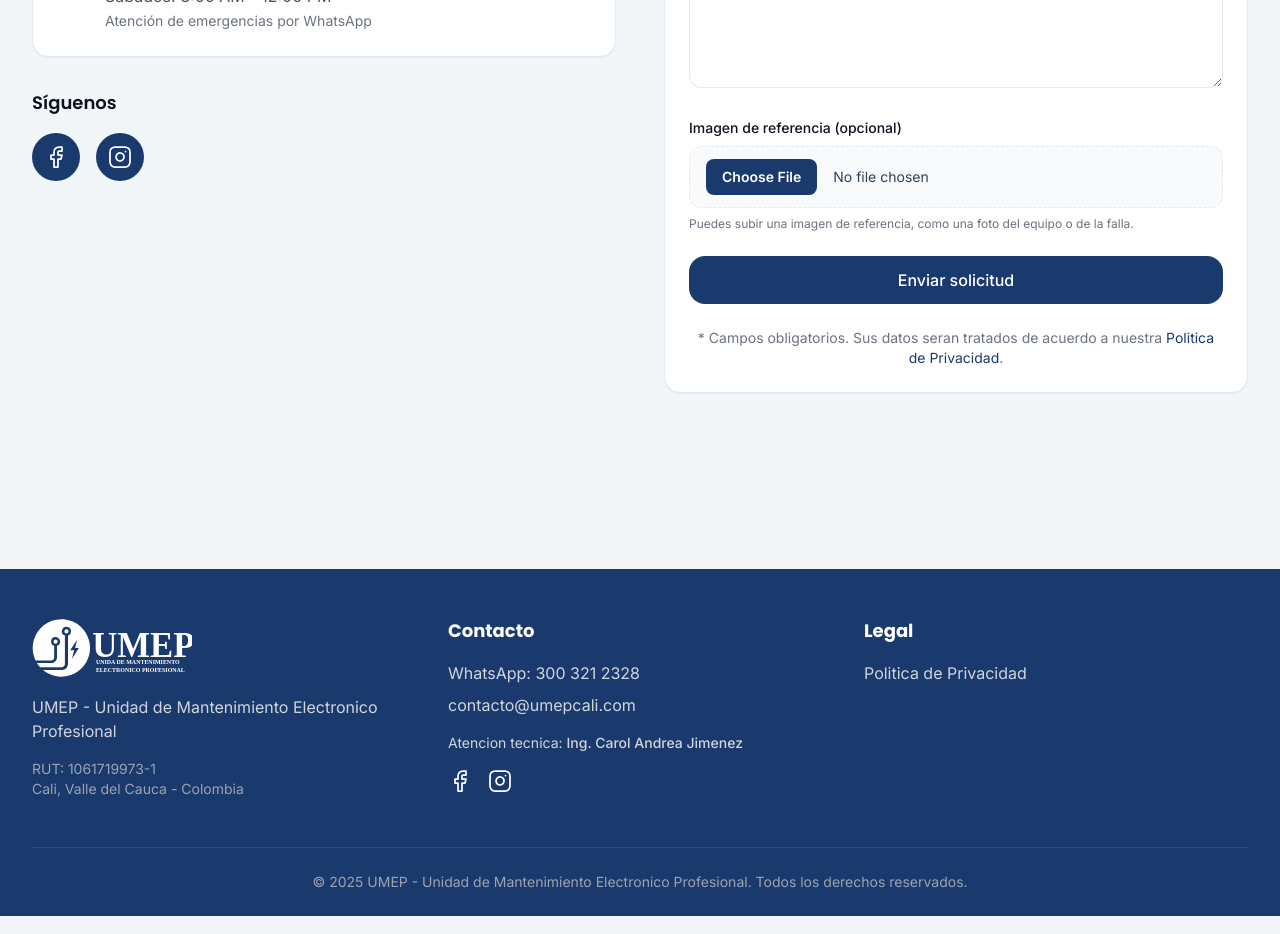
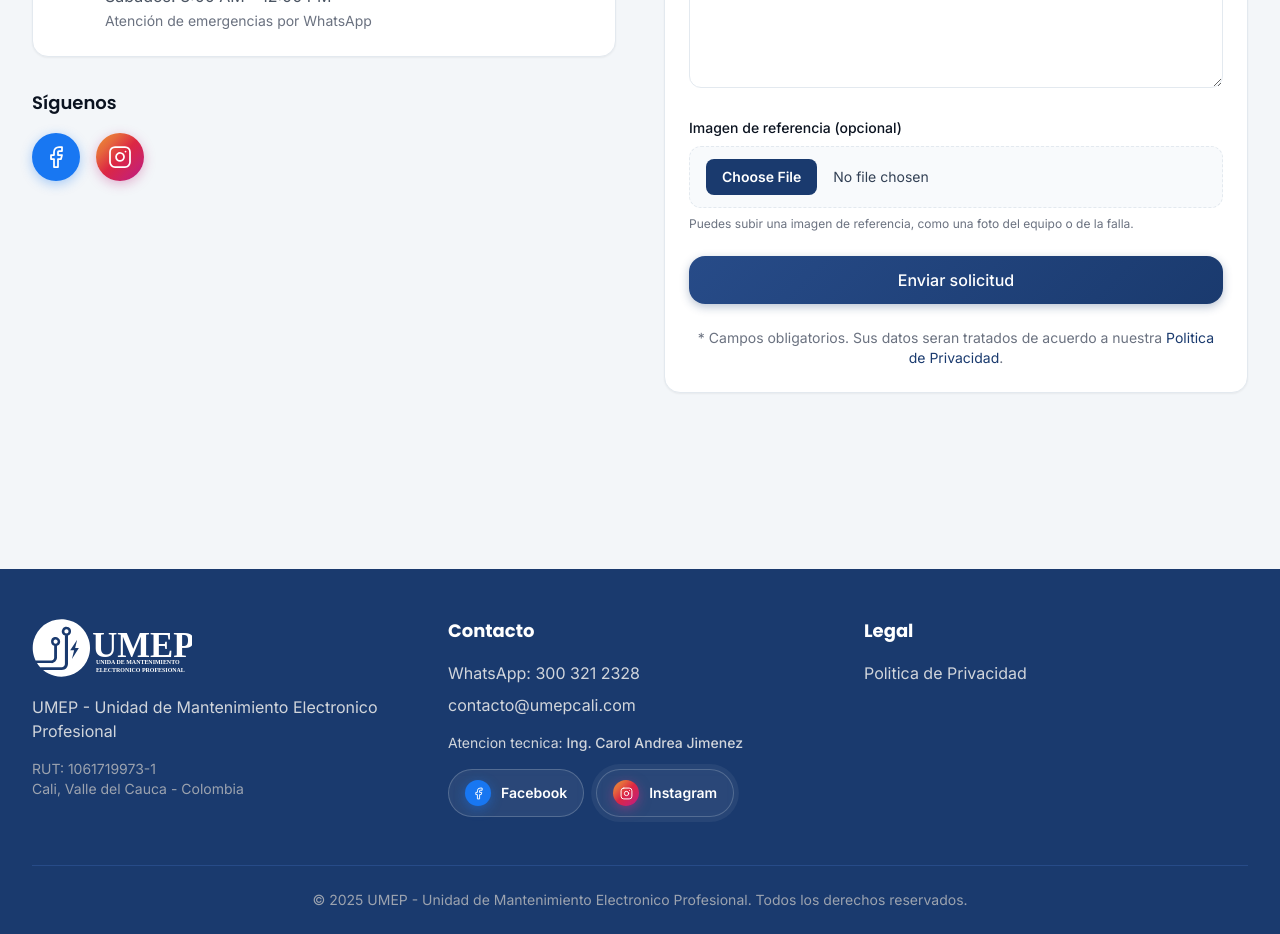
Before and after one commit to williamppmm/umep, a Next.js app: page /contacto in a window 1280 px wide. Shown: the part 1140-2074 px from the top of the page. Built offline with nearby package versions, Linux system fonts and the light colour scheme; no server answers.

Commit message:
feat: enhance social and button styling

```diff
--- a/src/app/contacto/page.tsx
+++ b/src/app/contacto/page.tsx
@@ -115,8 +115,9 @@ export default function ContactoPage() {
                     href={socialLinks.facebook}
                     target="_blank"
                     rel="noopener noreferrer"
-                    className="bg-primary text-white p-3 rounded-full hover:opacity-90 transition-opacity"
+                    className="bg-[#1877F2] text-white p-3 rounded-full hover:opacity-90 transition-opacity"
                     aria-label="Facebook"
+                    style={{ boxShadow: '0 3px 12px rgba(24,119,242,0.35)' }}
                   >
                     <Icon name="facebook" size={24} aria-hidden />
                   </a>
@@ -124,8 +125,12 @@ export default function ContactoPage() {
                     href={socialLinks.instagram}
                     target="_blank"
                     rel="noopener noreferrer"
-                    className="bg-primary text-white p-3 rounded-full hover:opacity-90 transition-opacity"
+                    className="text-white p-3 rounded-full hover:opacity-90 transition-opacity"
                     aria-label="Instagram"
+                    style={{
+                      background: 'linear-gradient(135deg, #f09433 0%, #e6683c 25%, #dc2743 50%, #cc2366 75%, #bc1888 100%)',
+                      boxShadow: '0 3px 12px rgba(193,53,132,0.35)',
+                    }}
                   >
                     <Icon name="instagram" size={24} aria-hidden />
                   </a>
--- a/src/app/globals.css
+++ b/src/app/globals.css
@@ -25,4 +25,42 @@
   .container-umep {
     @apply max-w-7xl mx-auto px-4 sm:px-6 lg:px-8;
   }
+
+  .social-btn {
+    animation: pulse-idle 3s ease-in-out infinite;
+  }
+  .social-btn:hover {
+    animation: none;
+  }
+  .social-btn-facebook:hover {
+    box-shadow: 0 8px 28px rgba(24, 119, 242, 0.5), 0 0 0 1px rgba(24, 119, 242, 0.35);
+  }
+  .social-btn-instagram:hover {
+    box-shadow: 0 8px 28px rgba(193, 53, 132, 0.5), 0 0 0 1px rgba(193, 53, 132, 0.35);
+  }
+
+  .wa-btn:hover {
+    box-shadow: 0 6px 20px rgba(37, 211, 102, 0.45);
+  }
+
+  .btn-accent {
+    background: linear-gradient(135deg, #f5d040 0%, #F4C542 100%);
+    box-shadow: 0 3px 10px rgba(244, 197, 66, 0.3);
+  }
+  .btn-accent:hover {
+    box-shadow: 0 6px 20px rgba(244, 197, 66, 0.5);
+  }
+
+  .btn-primary-solid {
+    background: linear-gradient(135deg, #274B88 0%, #1A3A6E 100%);
+    box-shadow: 0 3px 10px rgba(26, 58, 110, 0.3);
+  }
+  .btn-primary-solid:hover {
+    box-shadow: 0 6px 20px rgba(26, 58, 110, 0.45);
+  }
 }
+
+@keyframes pulse-idle {
+  0%, 100% { box-shadow: 0 0 0 0 rgba(255, 255, 255, 0); }
+  50%       { box-shadow: 0 0 0 5px rgba(255, 255, 255, 0.06); }
+}
--- a/src/components/CTAWhatsApp.tsx
+++ b/src/components/CTAWhatsApp.tsx
@@ -31,7 +31,11 @@ export default function CTAWhatsApp({
       target="_blank"
       rel="noopener noreferrer"
       onClick={handleClick}
-      className={`inline-flex items-center justify-center bg-whatsapp text-white px-5 py-3 rounded-2xl font-medium hover:opacity-90 transition-opacity ${className}`}
+      className={`wa-btn inline-flex items-center justify-center text-white px-5 py-3 rounded-2xl font-medium transition-all duration-300 hover:-translate-y-0.5 hover:scale-[1.02] ${className}`}
+      style={{
+        background: 'linear-gradient(135deg, #2ecc71 0%, #25D366 100%)',
+        boxShadow: '0 3px 10px rgba(37,211,102,0.3)',
+      }}
     >
       <svg
         className="w-5 h-5 mr-2"
--- a/src/components/Footer.tsx
+++ b/src/components/Footer.tsx
@@ -57,24 +57,49 @@ export default function Footer() {
               </li>
             </ul>
 
-            <div className="mt-4 flex space-x-4">
+            <div className="mt-4 flex flex-wrap gap-3">
+              {/* Facebook */}
               <a
                 href={socialLinks.facebook}
                 target="_blank"
                 rel="noopener noreferrer"
-                className="transition-colors hover:text-accent"
                 aria-label="Facebook"
+                className="social-btn social-btn-facebook group relative flex items-center gap-2.5 rounded-full border border-white/20 bg-white/[0.07] px-4 py-2.5 text-sm font-semibold text-white backdrop-blur-sm transition-all duration-300 hover:-translate-y-0.5 hover:scale-[1.04] hover:border-[#1877F2] hover:bg-[rgba(24,119,242,0.15)]"
               >
-                <Icon name="facebook" size={24} aria-hidden />
+                <span className="pointer-events-none absolute -top-7 left-1/2 -translate-x-1/2 translate-y-1 whitespace-nowrap rounded bg-black/55 px-2 py-0.5 text-[10px] tracking-widest text-white opacity-0 transition-all duration-200 group-hover:translate-y-0 group-hover:opacity-100">
+                  Síguenos
+                </span>
+                <span
+                  className="flex h-[26px] w-[26px] flex-shrink-0 items-center justify-center rounded-full bg-[#1877F2] transition-transform duration-300 group-hover:-rotate-[8deg] group-hover:scale-110"
+                  style={{ boxShadow: '0 3px 12px rgba(24,119,242,0.45)' }}
+                >
+                  <Icon name="facebook" size={13} aria-hidden />
+                </span>
+                Facebook
               </a>
+
+              {/* Instagram */}
               <a
                 href={socialLinks.instagram}
                 target="_blank"
                 rel="noopener noreferrer"
-                className="transition-colors hover:text-accent"
                 aria-label="Instagram"
+                className="social-btn social-btn-instagram group relative flex items-center gap-2.5 rounded-full border border-white/20 bg-white/[0.07] px-4 py-2.5 text-sm font-semibold text-white backdrop-blur-sm transition-all duration-300 hover:-translate-y-0.5 hover:scale-[1.04] hover:border-[#cc2366] hover:bg-[rgba(193,53,132,0.12)]"
+                style={{ animationDelay: '1.5s' }}
               >
-                <Icon name="instagram" size={24} aria-hidden />
+                <span className="pointer-events-none absolute -top-7 left-1/2 -translate-x-1/2 translate-y-1 whitespace-nowrap rounded bg-black/55 px-2 py-0.5 text-[10px] tracking-widest text-white opacity-0 transition-all duration-200 group-hover:translate-y-0 group-hover:opacity-100">
+                  Síguenos
+                </span>
+                <span
+                  className="flex h-[26px] w-[26px] flex-shrink-0 items-center justify-center rounded-full transition-transform duration-300 group-hover:rotate-[8deg] group-hover:scale-110"
+                  style={{
+                    background: 'linear-gradient(135deg, #f09433 0%, #e6683c 25%, #dc2743 50%, #cc2366 75%, #bc1888 100%)',
+                    boxShadow: '0 3px 12px rgba(193,53,132,0.5)',
+                  }}
+                >
+                  <Icon name="instagram" size={13} aria-hidden />
+                </span>
+                Instagram
               </a>
             </div>
           </div>
--- a/src/components/Ticker.tsx
+++ b/src/components/Ticker.tsx
@@ -1,14 +1,14 @@
 const ITEMS = [
   'Variadores de velocidad',
   'Mantenimiento preventivo',
-  'Electronica de consumo',
+  'electrónica de consumo',
   'Fuentes de poder y UPS',
   'Redes y conectividad',
   'Equipos industriales',
   'Diagnostico sin costo',
-  'Garantia de 90 dias',
+  'Garantía de 90 días',
   'Variadores de frecuencia',
-  'Atencion en el Valle del Cauca',
+  'Atención en el Valle del Cauca',
 ];
 
 const doubled = [...ITEMS, ...ITEMS];
--- a/src/components/ui/Button.tsx
+++ b/src/components/ui/Button.tsx
@@ -11,12 +11,12 @@ export default function Button({
   className = '',
   ...props
 }: ButtonProps) {
-  const baseStyles = 'inline-flex items-center justify-center px-5 py-3 rounded-2xl font-medium transition-opacity hover:opacity-90 disabled:opacity-50 disabled:cursor-not-allowed';
+  const baseStyles = 'inline-flex items-center justify-center px-5 py-3 rounded-2xl font-medium transition-all duration-300 hover:-translate-y-0.5 hover:scale-[1.02] disabled:opacity-50 disabled:cursor-not-allowed';
 
   const variants = {
-    primary: 'bg-primary text-white',
-    accent: 'bg-accent text-umep-text',
-    outline: 'border-2 border-primary text-primary hover:bg-primary hover:text-white',
+    primary: 'btn-primary-solid text-white',
+    accent: 'btn-accent text-umep-text',
+    outline: 'border-2 border-primary text-primary hover:bg-primary hover:text-white transition-colors',
   };
 
   return (
```
